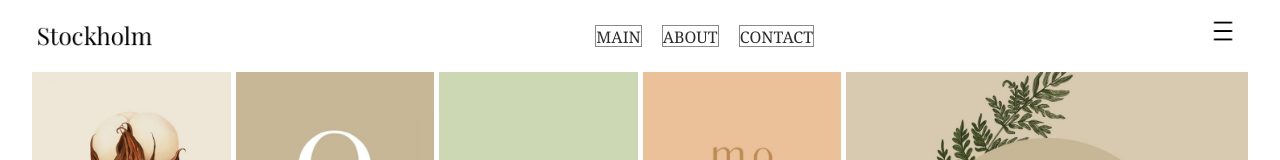
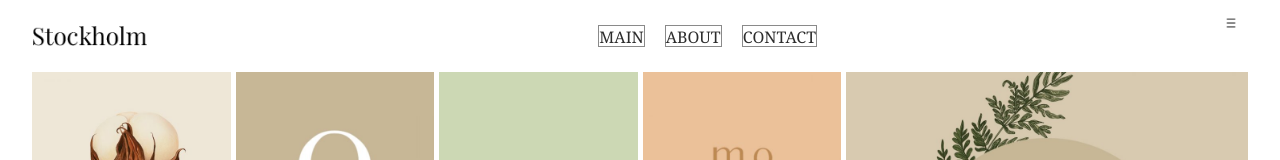
Before and after one commit to astridcarcei/Grid-Stockholm-Bem, a plain HTML site: page index.html in a window 1280 px wide. Shown: the top 160 px of the page. Drawn offline with Linux system fonts and the light colour scheme.

Commit message:
arreglo_css_sintaxis

```diff
--- a/css/index.css
+++ b/css/index.css
@@ -1,7 +1,7 @@
 *{
 	margin:0;
 	padding:0;
-    box-sizing:boder-box;
+    box-sizing:border-box;
  }
 
  li {
@@ -41,7 +41,7 @@ h1 , h2 , h3 , h4 , h5 , h6 , p , strong , em , mark , a {
     margin: 1rem auto ;
     width: 96%;
     display:flex;
-    flex-flow: now nowrap;
+    flex-flow: row nowrap;
     justify-content:space-between ;
     align-items: center;
 }
```
Also changed, not shown: validation_html_bem.png (added).
